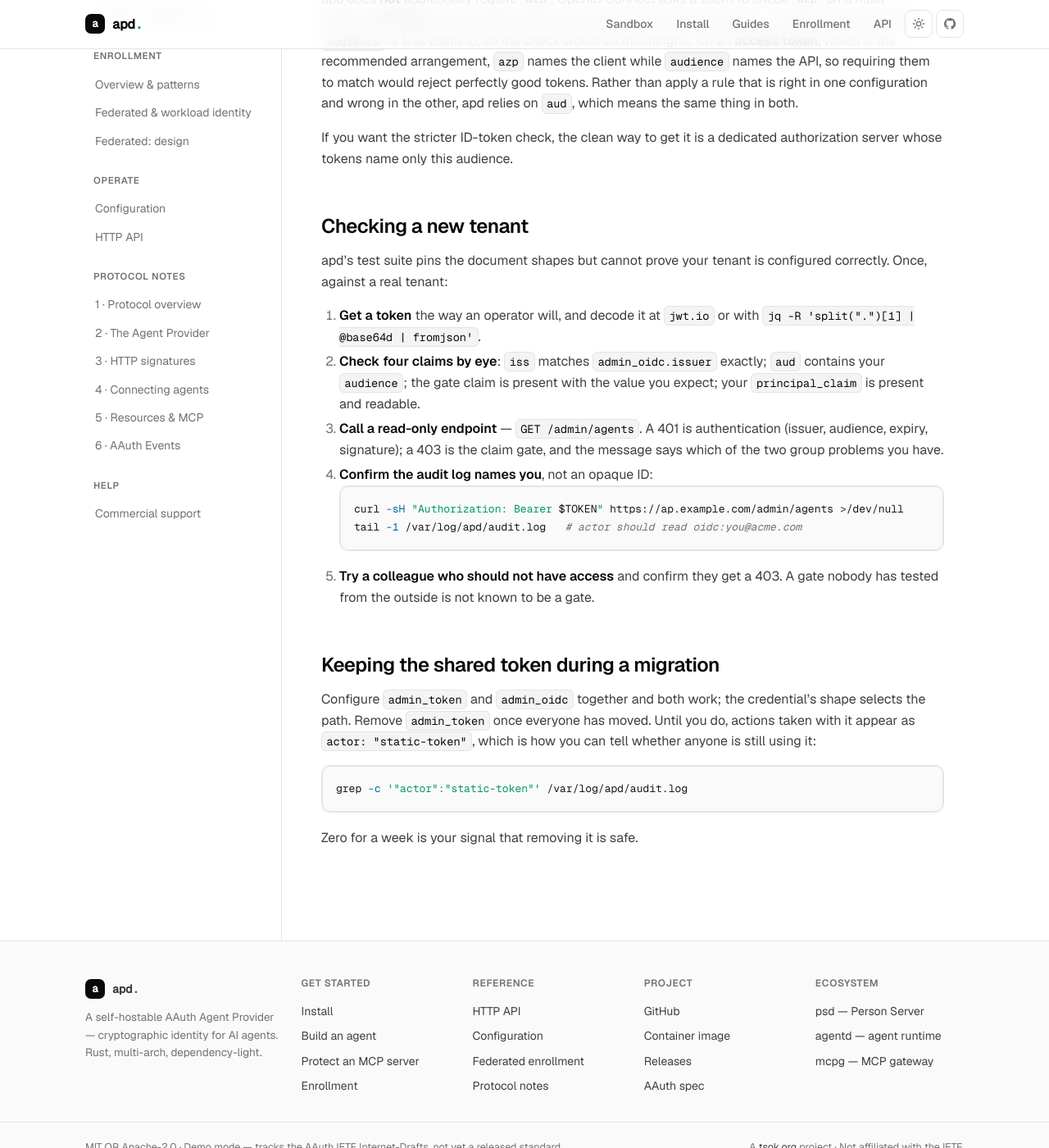
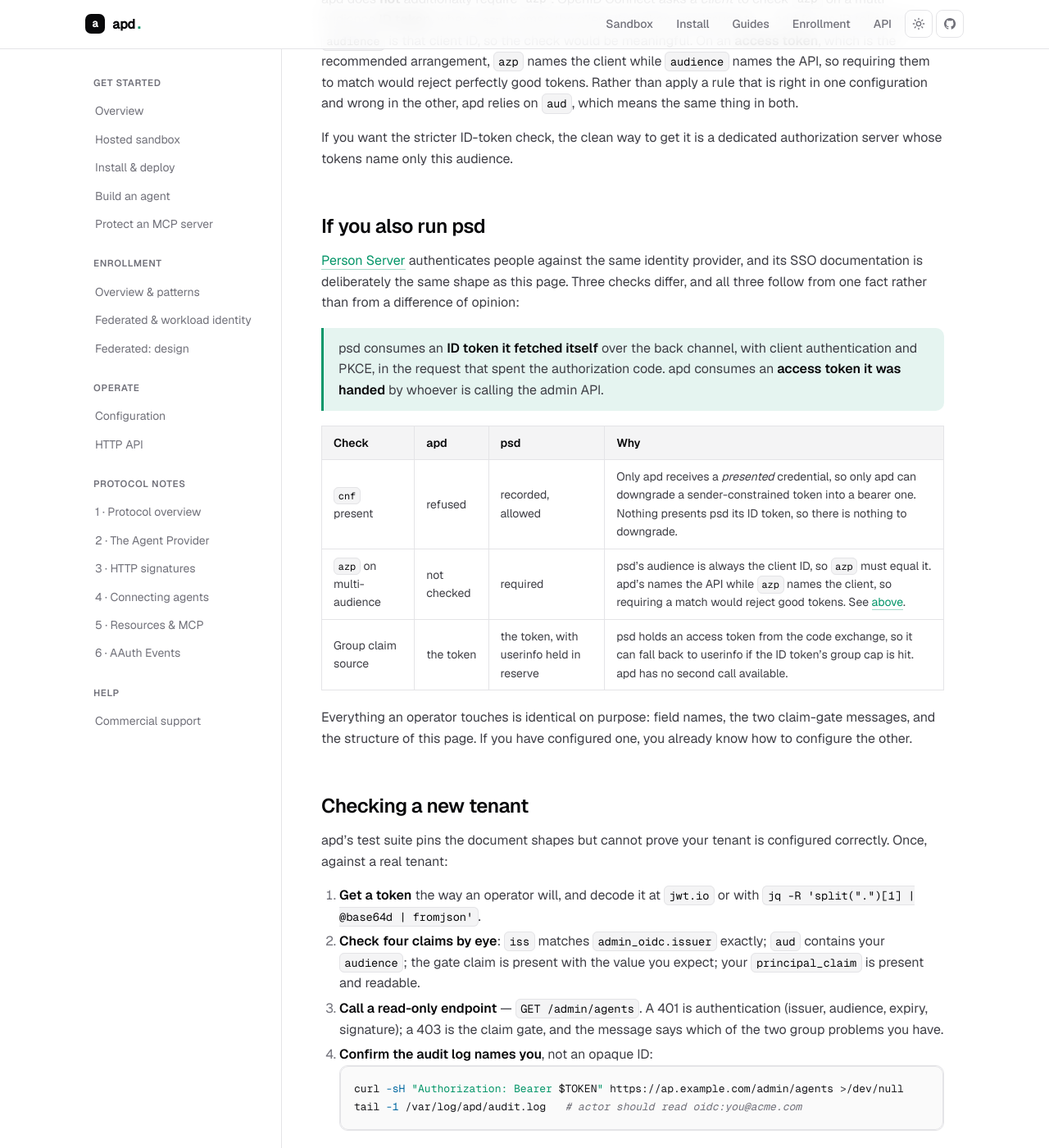
Before and after one commit to AgentProvider/source-code, a Jekyll site: the page built from docs/identity-providers.md, in a window 1280 px wide and 1400 px high, scrolled down 3986 px. Shown: the whole window at 82% size. Built offline with Jekyll 4.4.1, drawn with Linux system fonts in a browser that asks for light colours; our own code applies the rules of GitHub Pages for plain Markdown files.

Commit message:
docs: explain the three SSO checks that differ from psd
Person Server's SSO documentation is the same shape as this page, and
three checks differ: cnf, azp, and where a group claim may come from.
Read side by side without explanation, those look like one of the two
services being careless.

They follow from one fact. psd consumes an ID token it fetched itself
over the back channel; apd consumes an access token it was handed. Only
a presented credential can have a sender constraint downgraded, only psd
has an audience that is always the client ID, and only psd holds a
second credential it could call userinfo with.

Stated once, with the operator-visible surface — field names, the two
gate messages, page structure — called out as identical on purpose.
psd carries the mirror of this section.

Claude-Session: https://claude.ai/code/session_01By4kRh2Tj2HAgfqKjv8zSj

```diff
--- a/docs/identity-providers.md
+++ b/docs/identity-providers.md
@@ -189,6 +189,28 @@ means the same thing in both.
 If you want the stricter ID-token check, the clean way to get it is a dedicated
 authorization server whose tokens name only this audience.
 
+## If you also run psd
+
+[Person Server](https://personserver.dev) authenticates people against the same
+identity provider, and its SSO documentation is deliberately the same shape as
+this page. Three checks differ, and all three follow from one fact rather than
+from a difference of opinion:
+
+> psd consumes an **ID token it fetched itself** over the back channel, with
+> client authentication and PKCE, in the request that spent the authorization
+> code. apd consumes an **access token it was handed** by whoever is calling
+> the admin API.
+
+| Check | apd | psd | Why |
+|---|---|---|---|
+| `cnf` present | refused | recorded, allowed | Only apd receives a *presented* credential, so only apd can downgrade a sender-constrained token into a bearer one. Nothing presents psd its ID token, so there is nothing to downgrade. |
+| `azp` on multi-audience | not checked | required | psd's audience is always the client ID, so `azp` must equal it. apd's names the API while `azp` names the client, so requiring a match would reject good tokens. See [above](#tokens-with-more-than-one-audience). |
+| Group claim source | the token | the token, with userinfo held in reserve | psd holds an access token from the code exchange, so it can fall back to userinfo if the ID token's group cap is hit. apd has no second call available. |
+
+Everything an operator touches is identical on purpose: field names, the two
+claim-gate messages, and the structure of this page. If you have configured one,
+you already know how to configure the other.
+
 ## Checking a new tenant
 
 apd's test suite pins the document shapes but cannot prove your tenant is
```
